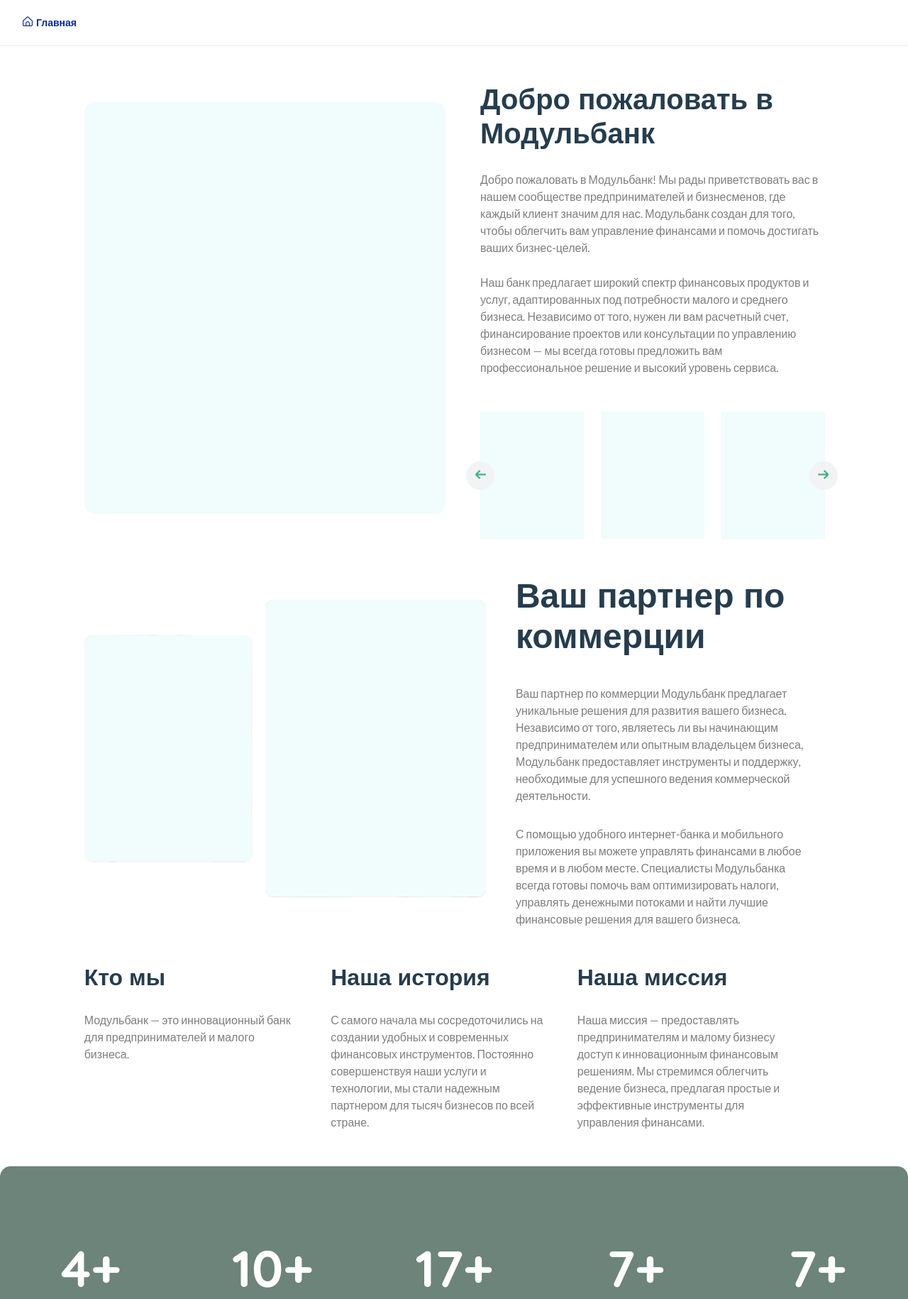
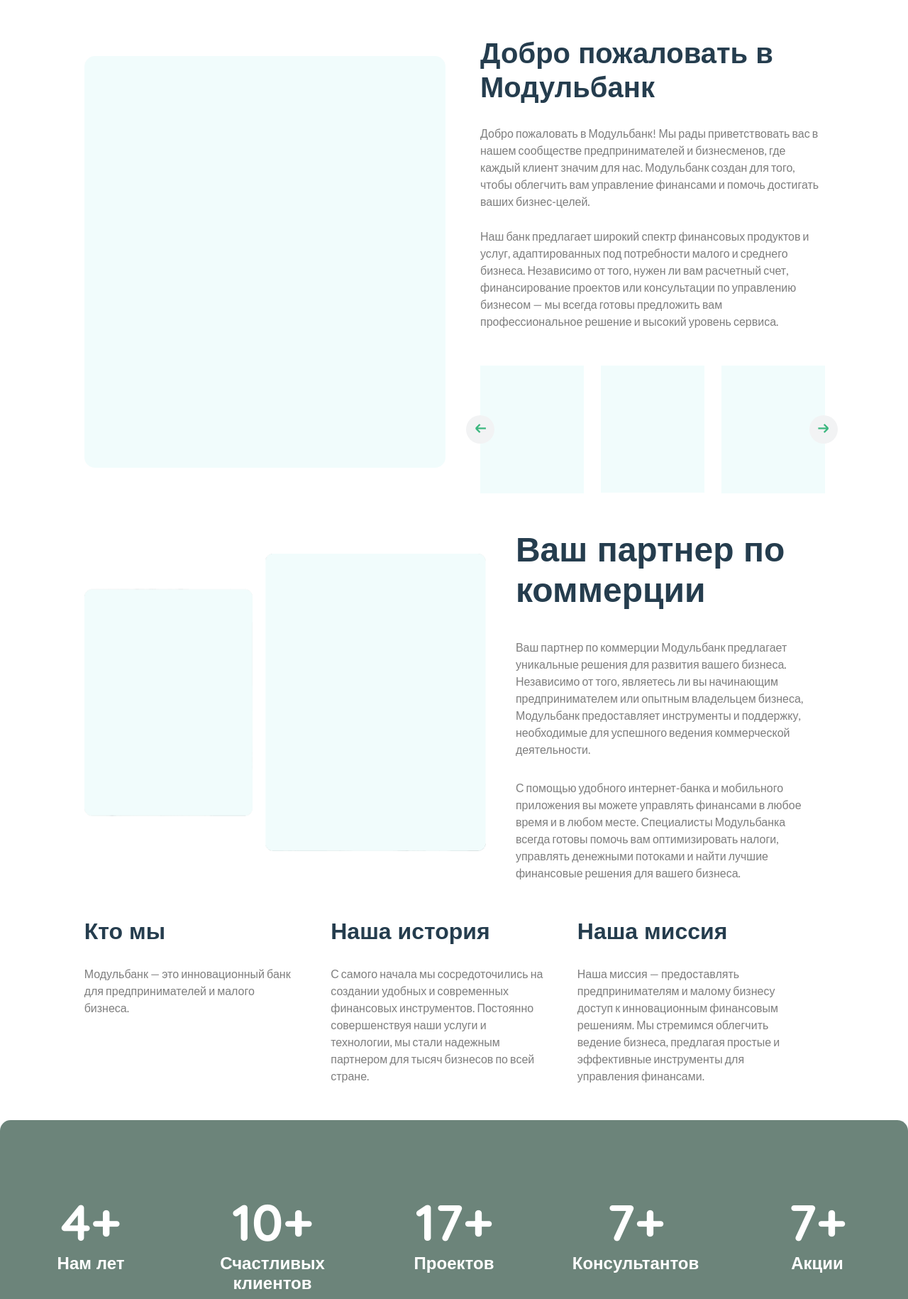
Before and after one commit to mflorya575/Modulbank_Django, a Django app: page /about/ in a window 1280 px wide. Shown: the part 104-1934 px from the top of the page at 71% size. Run offline with Django 4.2, Linux system fonts and the light colour scheme; data that the repository does not hold is empty; some libraries are stand-ins or nearby versions.

Commit message:
delete excess button

```diff
--- a/bank/static/assets/css/style.css
+++ b/bank/static/assets/css/style.css
@@ -106,8 +106,3 @@ footer .hotline {
         justify-content: start;
     }
 }
-
-.active {
-    color: #ff0000 !important; /* Выберите нужный цвет для активной ссылки */
-    font-weight: bold; /* Дополнительно можно выделить текст */
-}
--- a/bank/templates/bank/about.html
+++ b/bank/templates/bank/about.html
@@ -4,14 +4,6 @@
 {% block content %}
 
 <main class="main pages">
-    <div class="page-header breadcrumb-wrap">
-        <div class="container">
-            <div class="breadcrumb">
-                <a href="{% url 'main:index' %}" rel="nofollow" id="blue"><i class="fi-rs-home mr-5"></i>Главная</a>
-                {% comment %} <span></span> Pages <span></span> About us {% endcomment %}
-            </div>
-        </div>
-    </div>
     <div class="page-content pt-50">
         <div class="container">
             <div class="row">
```
Also changed, not shown: bank/templates/bank/contact.html (+0 -7 lines).
